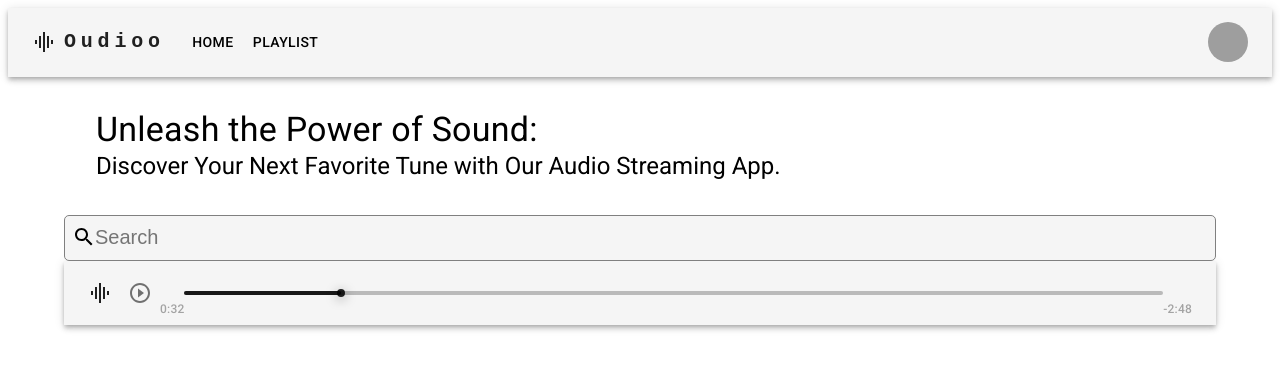
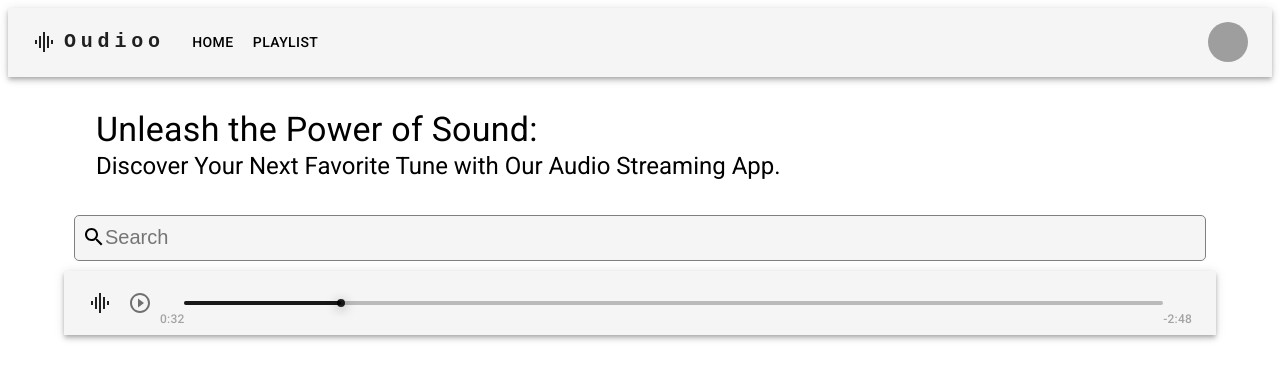
Before and after one commit to codetipster/oudioo, a React (Create React App) app: page / in a window 1280 px wide. Shown: the top 380 px of the page. Built offline with nearby package versions, Linux system fonts and the light colour scheme; grey boxes are pictures that could not be loaded.

Commit message:
search-component

```diff
--- a/src/components/Search.tsx
+++ b/src/components/Search.tsx
@@ -7,7 +7,8 @@ const useStyles = makeStyles({
     searchWrapper: {
       position: 'relative',
       display: 'flex',
-      minWidth: '100px'
+      minWidth: '100px',
+      margin: '10px'
 
     },
     searchField: {
```
